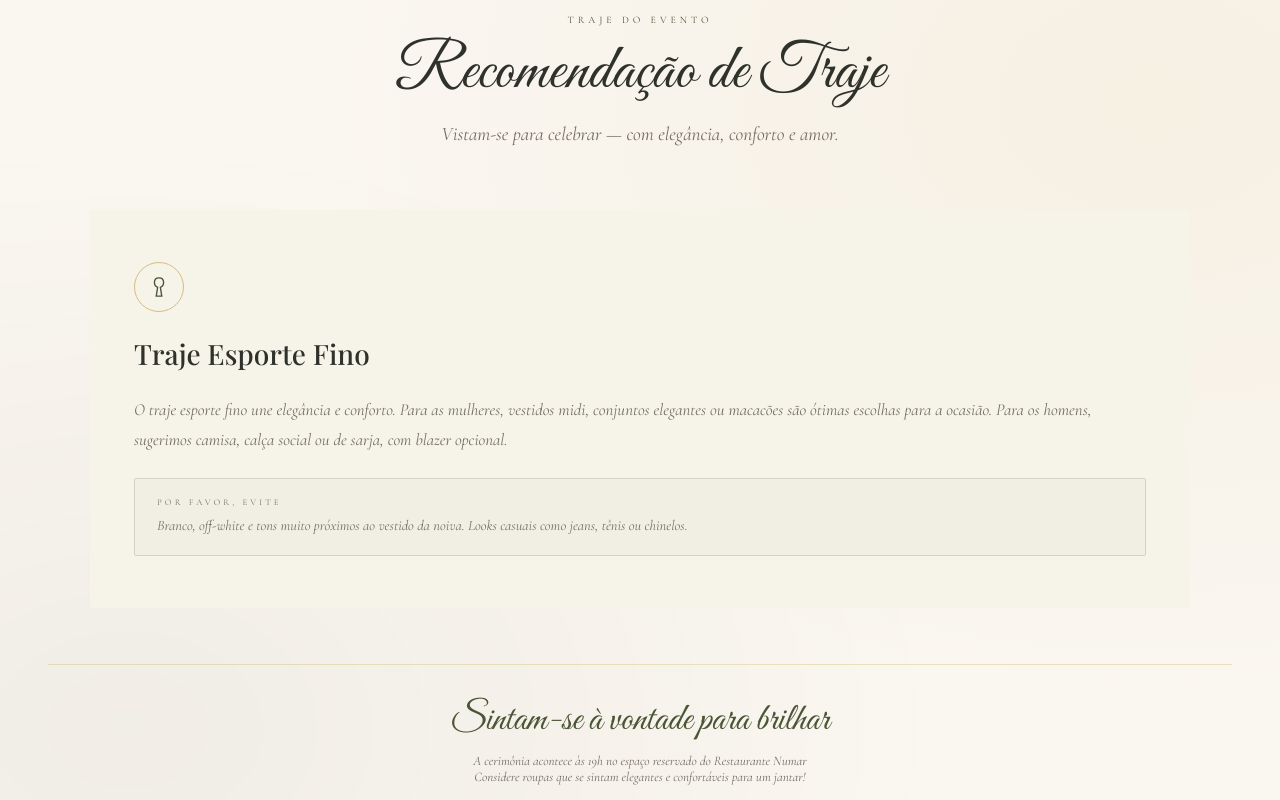
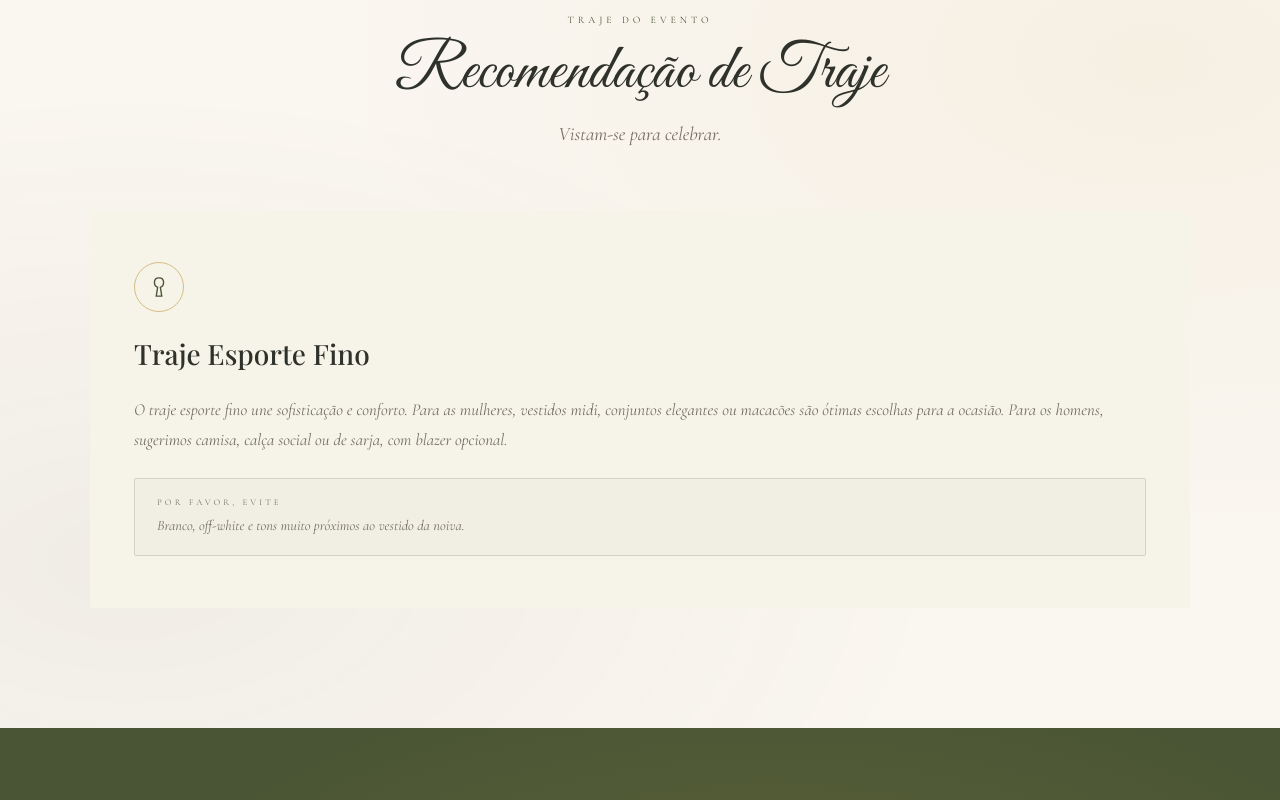
Before and after one commit to YtaloSauham/Site, a plain HTML site: page index.html in a window 1280 px wide. Shown: the part 1600-2400 px from the top of the page. Drawn offline with nearby package versions, Linux system fonts and the light colour scheme; a web font is replaced by a local one.

Commit message:
fix: Mudança nos textos do site

```diff
--- a/index.html
+++ b/index.html
@@ -901,7 +901,7 @@
     <div class="dress-code-header fade-in-up">
       <span class="section-label">Traje do Evento</span>
       <div class="section-title">Recomendação de Traje</div>
-      <p class="dress-code-subtitle">Vistam-se para celebrar — com elegância, conforto e amor.</p>
+      <p class="dress-code-subtitle">Vistam-se para celebrar.</p>
       <!--
       <div class="dress-code-palette">
         <div class="palette-swatch"><div class="swatch-circle" style="background:#E8E2D6;"></div><div class="swatch-name">Areia</div></div>
@@ -923,10 +923,10 @@
           </svg>
         </div>
          <div class="dress-card-title">Traje Esporte Fino</div>
-        <p class="dress-card-desc">O traje esporte fino une elegância e conforto. Para as mulheres, vestidos midi, conjuntos elegantes ou macacões são ótimas escolhas para a ocasião. Para os homens, sugerimos camisa, calça social ou de sarja, com blazer opcional.</p>
+        <p class="dress-card-desc">O traje esporte fino une sofisticação e conforto. Para as mulheres, vestidos midi, conjuntos elegantes ou macacões são ótimas escolhas para a ocasião. Para os homens, sugerimos camisa, calça social ou de sarja, com blazer opcional.</p>
         <div class="dress-avoid">
           <div class="dress-avoid-label">Por favor, evite</div>
-          <div class="dress-avoid-text">Branco, off-white e tons muito próximos ao vestido da noiva. Looks casuais como jeans, tênis ou chinelos.</div>
+          <div class="dress-avoid-text">Branco, off-white e tons muito próximos ao vestido da noiva.</div>
         </div>
       </div>
       <!--
@@ -954,13 +954,14 @@
       -->
       </div>
     </div>
+    <!--
     <div class="dress-note fade-in-up">
       <div class="dress-note-script">Sintam-se à vontade para brilhar</div>
       <p class="dress-note-text">A cerimônia acontece às 19h no espaço reservado do Restaurante Numar<br/>Considere roupas que se sintam elegantes e confortáveis para um jantar!</p>
     </div>
   </div>
+  -->
 </section>
-
 
 <!-- ═══════════════════════════════════════════════════════════
      RSVP
```
